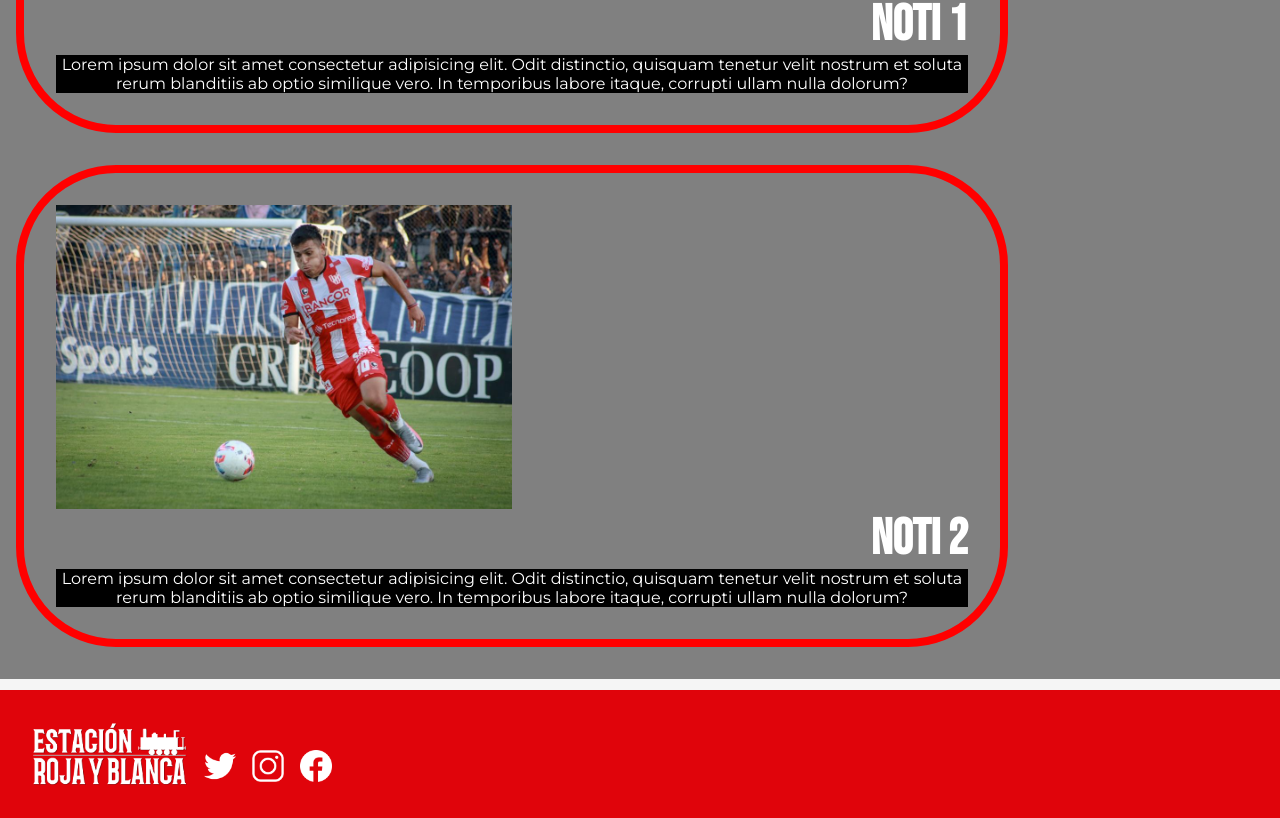
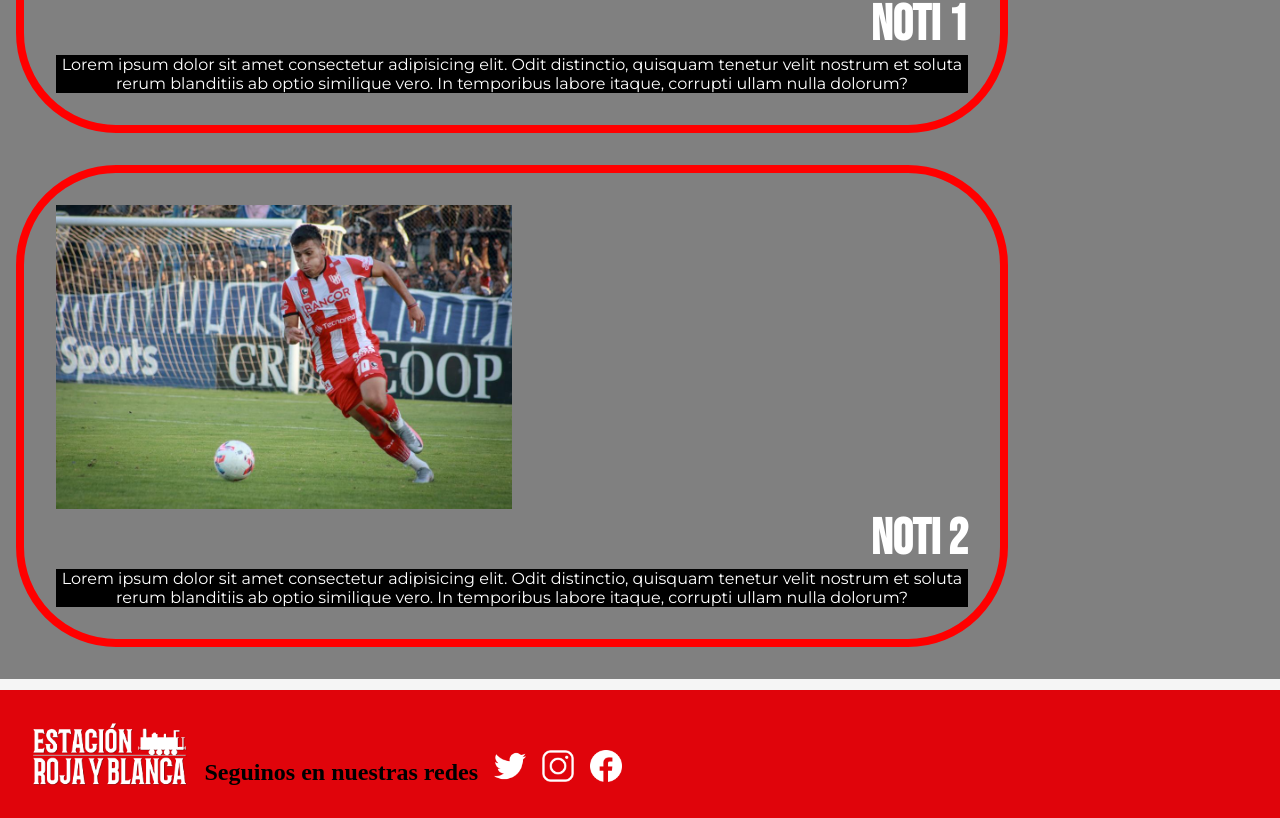
Before and after one commit to SaloToranzo/clase10GitHub, a plain HTML site: page index.html in a window 1280 px wide. Shown: the part 872-1690 px from the top of the page. Drawn offline with Linux system fonts and the light colour scheme.

Commit message:
cambios en el footer del index

```diff
--- a/index.html
+++ b/index.html
@@ -116,6 +116,7 @@
 
                 <!--RRSS-->
                 <!--TWITTER-->
+                <h2>Seguinos en nuestras redes</h2>
                 <a href="https://twitter.com/erojayblanca" target="_blank">
                     <img src="img/twitter.png" alt="twitter" class="redes">
                 </a>
```
